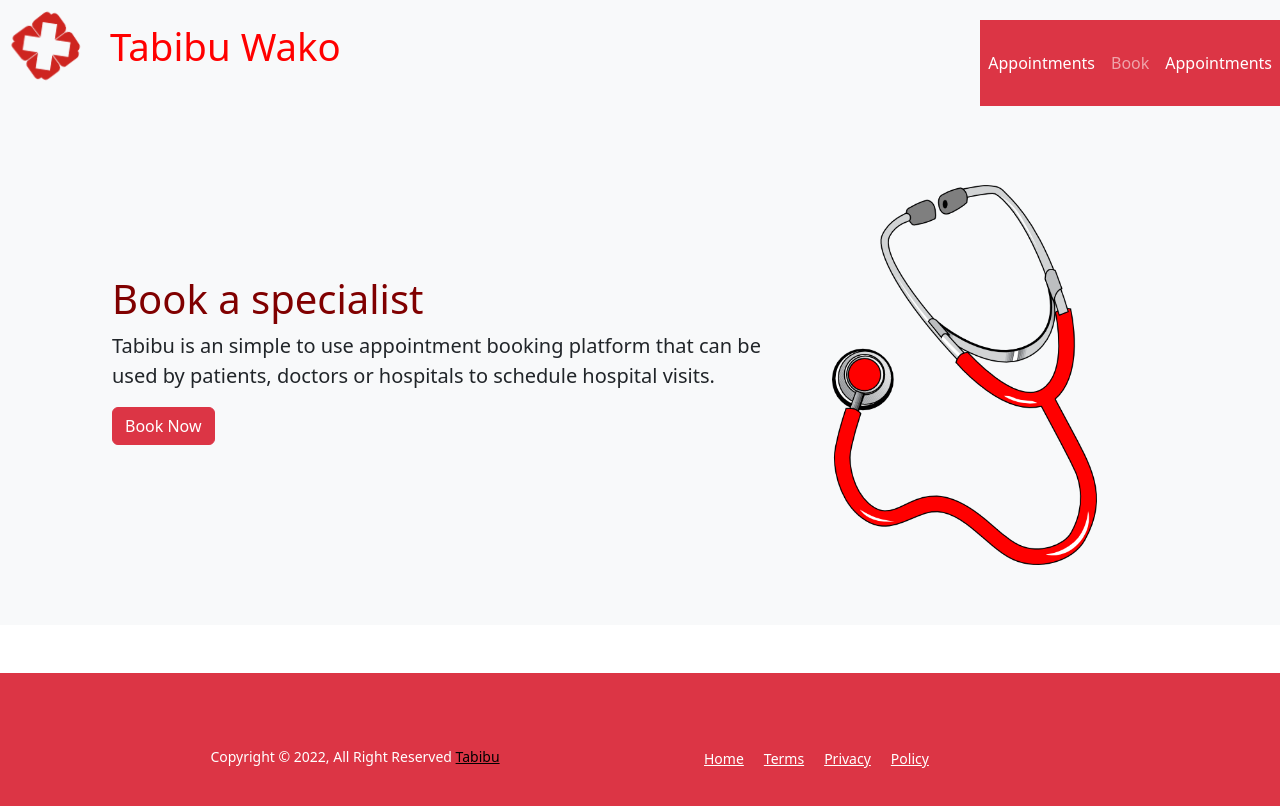
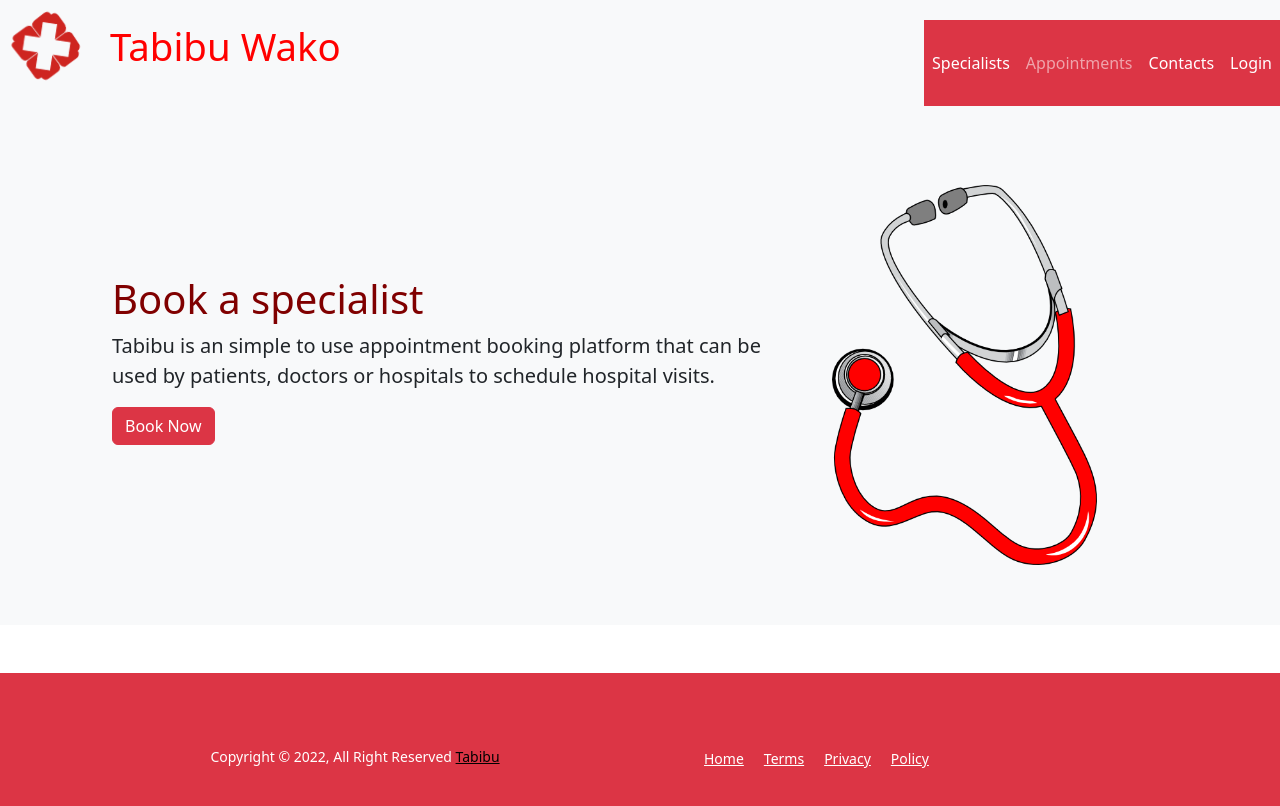
Before and after one commit to K-Irungu/Project_Frontend, a React (Create React App) app in the folder my-app-frontend/: page / in a window 1280 px wide. Shown: the top 806 px of the page. Built offline with nearby package versions, Linux system fonts and the light colour scheme.

Commit message:
Added Tabs

```diff
--- a/my-app-frontend/src/components/Navbar.js
+++ b/my-app-frontend/src/components/Navbar.js
@@ -5,7 +5,7 @@
   return (
     // <h1>navbar</h1>
     <div>
-      <nav class="navbar navbar-light bg-light">
+      <nav class=" navbar navbar-light bg-light">
         <div>
           <a class="navbar-brand" href="#">
             <div className="App-header bg-light">
@@ -22,17 +22,22 @@
           <ul class="navbar-nav ms-auto">
             <li class="nav-item">
               <a class="nav-link active" aria-current="page" href="#">
+                Specialists
+              </a>
+            </li>
+            <li class="nav-item">
+              <a class="nav-link" href="#">
                 Appointments
               </a>
             </li>
             <li class="nav-item">
-              <a class="nav-link" href="#">
-                Book
+              <a class="nav-link active" aria-current="page" href="#">
+                Contacts
               </a>
             </li>
             <li class="nav-item">
               <a class="nav-link active" aria-current="page" href="#">
-                Appointments
+                Login
               </a>
             </li>
           </ul>
```
